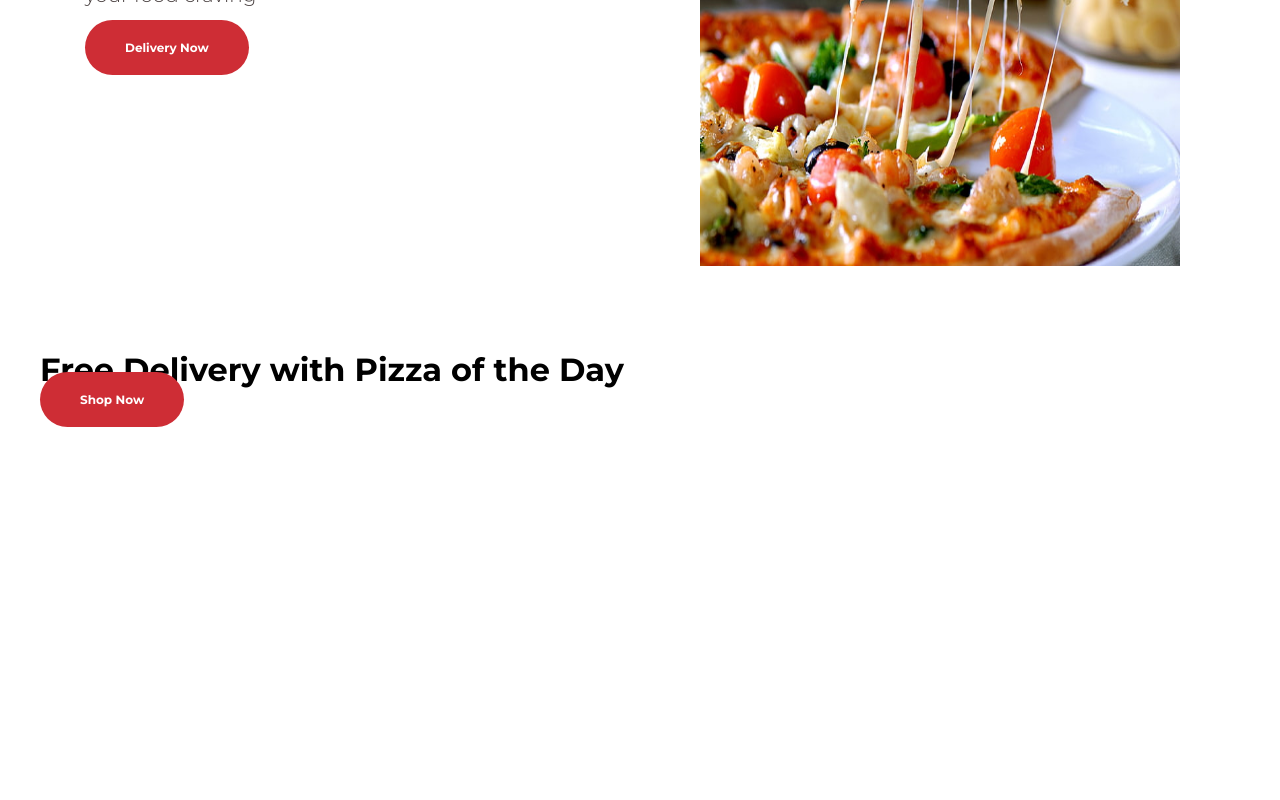
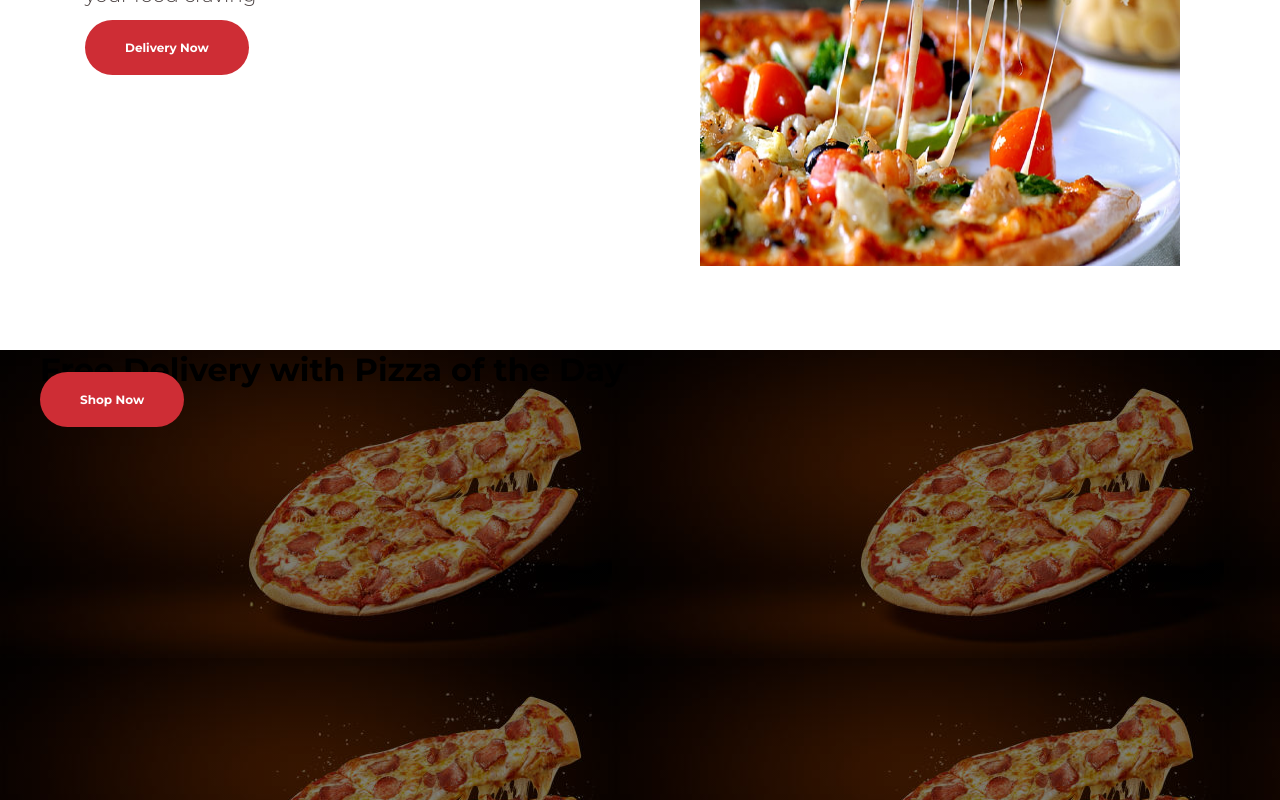
Before and after one commit to haiderali015/Pizza-Website-In-React, a React (Create React App) app: page / in a window 1280 px wide. Shown: the part 1094-1894 px from the top of the page. Before the commit the page ends 1521 px from the top, so only its background shows below. Built offline with nearby package versions, Linux system fonts and the light colour scheme.

Commit message:
shop text

```diff
--- a/src/App.css
+++ b/src/App.css
@@ -13,6 +13,7 @@ body{
   background-image: linear-gradient(rgba(0,0,0,0.4),rgba(0,0,0,0.4)),url("/public/images/pizzabg.jpg");
   background-repeat: repeat;
   background-size: cover;
+  background-attachment: fixed;
   background-position: center;
   position: relative;
 
@@ -149,10 +150,22 @@ background: rgb(206, 45, 53);
   width: 100%;
   overflow: hidden;
   margin-left: 60px;
+
 }
 
 .about_img img
 {
   width: 80%;
   height: 60vh;
+  background-attachment: fixed;
+
 }
+
+.shop
+{
+  width: 100%;
+  background-image: linear-gradient(rgba(0,0,0,0.5),rgba(0,0,0,0.5)),url("/public/images/pizza.jpg");
+  height: 450px;
+  background-attachment: fixed;
+
+}
```
